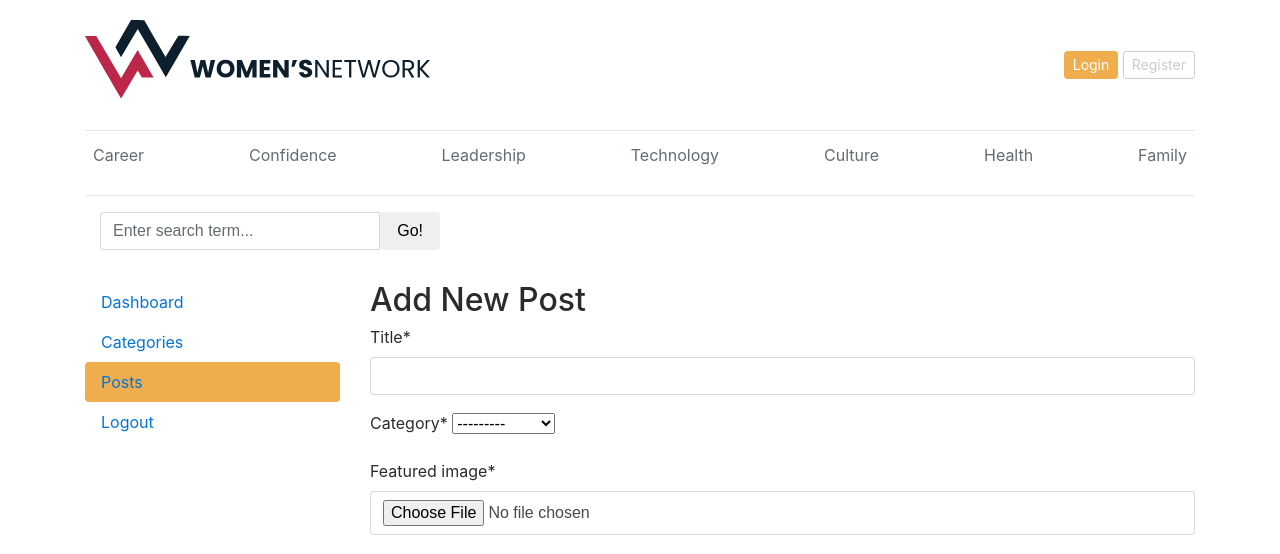
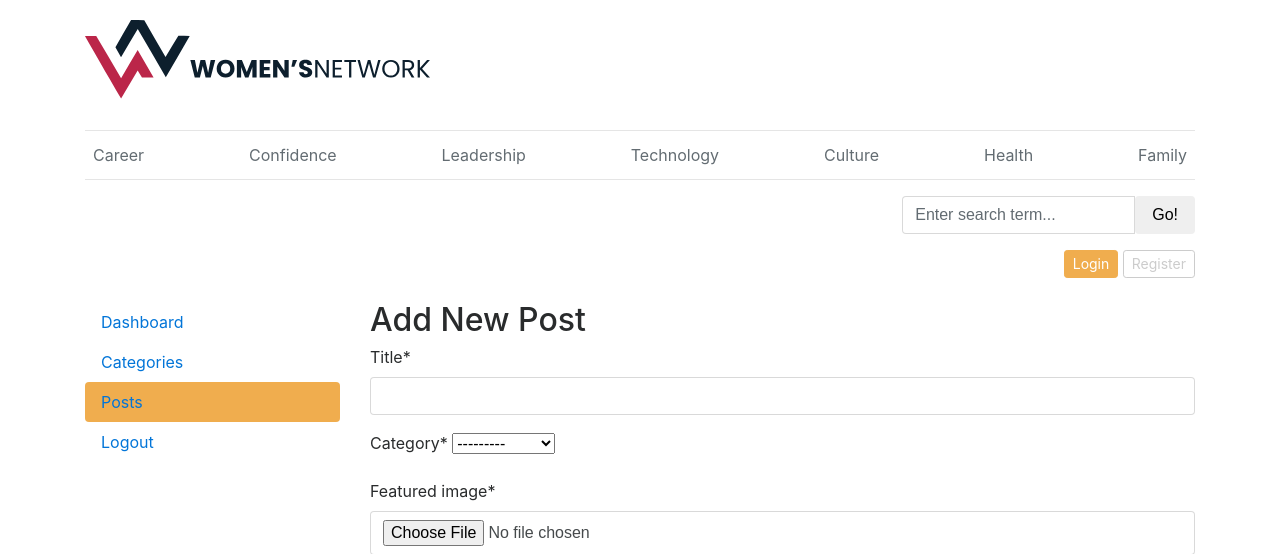
Before and after one commit to vdeksne/blog, a Django app: page /dashboard/posts/add/ in a window 1280 px wide. Shown: the top 554 px of the page. Run offline with Django 5.2, Linux system fonts and the light colour scheme; data comes from the database, SQL or seed files in the repository; both versions use the stored data as it was after the commit; some libraries are stand-ins or nearby versions.

Commit message:
final_V6

```diff
--- a/blog_main/static/css/blog.css
+++ b/blog_main/static/css/blog.css
@@ -110,9 +110,30 @@ body {
 }
 
 .input-group {
-  margin-bottom: 2rem !important;
+  margin-bottom: 1rem !important;
 }
 
 .container {
   margin-bottom: 2rem !important;
 }
+
+/* @media (max-width: 530px) {
+  .align-items-center {
+    align-items: start !important;
+    display: flex !important;
+    flex-direction: column !important;
+    margin: 0;
+    -webkit-box-align: start !important;
+    -ms-flex-align: start !important;
+    align-items: start !important;
+}
+
+
+} */
+
+hr {
+  margin-top: 0 !important;
+  margin-bottom: 1rem;
+  border: 0;
+  border-top: 1px solid rgba(0, 0, 0, .1);
+}
--- a/templates/base.html
+++ b/templates/base.html
@@ -42,20 +42,11 @@
             </a>
           </div>
 
-          <div class="col-4 d-flex justify-content-end align-items-center">
-            {% if not user.is_authenticated %}
-            <a class="btn btn-sm btn-warning" href="{% url 'login' %}">Login</a> &nbsp;
-            <a class="btn btn-sm btn-outline-secondary" href="{% url 'register' %}">Register</a>
-            {% else %}
-            <span><a href="{% url 'dashboard' %}">Dashboard</a></span>
-            &nbsp;
-            <span><a href="{% url 'logout' %}">Logout</a></span>
-            {% endif %}
-          </div>
+
         </div>
       </header>
 
-      <div class="nav-scroller py-1 mb-2">
+      <div class="nav-scroller py-1 mb-0">
         <nav class="nav d-flex justify-content-between">
           {% for cat in categories %}
           <a class="p-2 text-muted" href="{% url 'posts_by_category' cat.id %}">{{ cat.category_name }}</a>
@@ -65,13 +56,28 @@
 
       <hr>
 
-      <div class="col-4">
+      <div class="justify-content-end">
+
+        <div class="d-flex justify-content-end">
         <form action="{% url 'search' %}" method="GET">
           <div class="input-group">
             <input class="form-control" type="text" name="keyword" value="{{ keyword }}" placeholder="Enter search term..." aria-label="Enter search term..." aria-describedby="button-search" />
             <button type="submit" class="btn btn-warning2" id="button-search" type="button">Go!</button>
         </div>
         </form>
+        </div>
+
+        <div class="d-flex justify-content-end mb-4">
+          {% if not user.is_authenticated %}
+          <a class="btn btn-sm btn-warning" href="{% url 'login' %}">Login</a> &nbsp;
+          <a class="btn btn-sm btn-outline-secondary" href="{% url 'register' %}">Register</a>
+          {% else %}
+          <span><a href="{% url 'dashboard' %}">Dashboard</a></span>
+          &nbsp;
+          <span><a href="{% url 'logout' %}">Logout</a></span>
+          {% endif %}
+        </div>
+
       </div>
 
 
```
Also changed, not shown: db.sqlite3.
